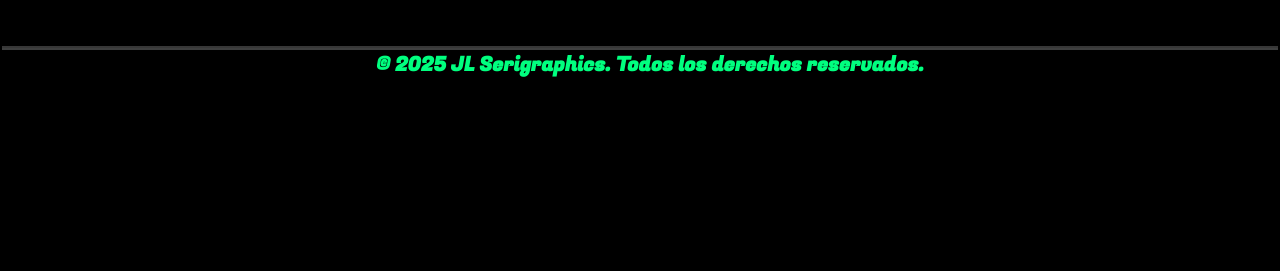
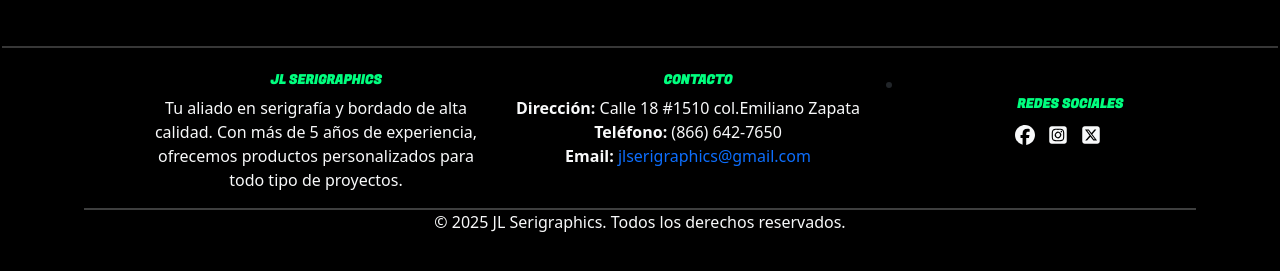
Before and after one commit to luis920/jlserigraphics, a React (Vite) app: page /catalogo in a window 1280 px wide. Shown: the part 503-774 px from the top of the page. Built offline with nearby package versions, Linux system fonts and the light colour scheme.

Commit message:
add icon of social media

```diff
--- a/package.json
+++ b/package.json
@@ -11,6 +11,7 @@
   },
   "dependencies": {
     "@fortawesome/fontawesome-svg-core": "^6.7.2",
+    "@fortawesome/free-brands-svg-icons": "^6.7.2",
     "@fortawesome/free-solid-svg-icons": "^6.7.2",
     "@fortawesome/react-fontawesome": "^0.2.2",
     "axios": "^1.8.2",
--- a/src/Frontend/Components/Footer.jsx
+++ b/src/Frontend/Components/Footer.jsx
@@ -1,14 +1,21 @@
+import { FontAwesomeIcon } from "@fortawesome/react-fontawesome";
+
+import {
+  faFacebook,
+  faSquareInstagram,
+  faSquareXTwitter,
+} from "@fortawesome/free-brands-svg-icons";
 import "../Styles/Footer.css";
 const Footer = () => {
   return (
     <>
       <hr className="mt-5" />
-      {/* <footer className=" text-dark py-4">
+      <footer className=" text-dark py-4">
         <div className="container">
-          <div className="row">
-            <div className="col-12 col-md-4">
-              <h5 className="text-light">JL Serigraphics</h5>
-              <p>
+          <div className="row col-md-12 mx-5">
+            <div className="col-12 col-md-4 ">
+              <h5 className=" title-footer text-center ">JL SERIGRAPHICS</h5>
+              <p className="text-light text-center">
                 Tu aliado en serigrafía y bordado de alta calidad. Con más de 5
                 años de experiencia, ofrecemos productos personalizados para
                 todo tipo de proyectos.
@@ -16,33 +23,39 @@ const Footer = () => {
             </div>
 
             <div className="col-12 col-md-4">
-              <h5 className="text-light">Contacto</h5>
-              <ul className="list-unstyled">
+              <h5 className=" title-footer text-center ">CONTACTO</h5>
+              <ul className="list-unstyled text-center text-light">
                 <li>
-                  <strong>Dirección:</strong> Calle Ficticia 123, Ciudad, País
+                  <strong>Dirección:</strong> Calle 18 #1510 col.Emiliano Zapata
                 </li>
                 <li>
-                  <strong>Teléfono:</strong> (123) 456-7890
+                  <strong>Teléfono:</strong> (866) 642-7650
                 </li>
                 <li>
                   <strong>Email:</strong>{" "}
                   <a
-                    href="mailto:info@jlserigraphics.com"
+                    href="mailto:jlserigraphics@gmail.com"
                     className=" text-decoration-none"
                   >
-                    info@jlserigraphics.com
+                    jlserigraphics@gmail.com
                   </a>
                 </li>
+              </ul>
+            </div>
+            <div className="col-12 col-md-4 ">
               <li>
-                  <strong>Redes sociales:</strong>
+                <h5 className=" title-footer text-center ">REDES SOCIALES</h5>
               </li>
-                <ul className="list-inline">
+              <ul className="list-inline text-center">
                 <li className="list-inline-item">
                   <a
                     href="https://facebook.com/jlserigraphics"
                     className="text-decoration-none"
                   >
-                      Facebook
+                    <FontAwesomeIcon
+                      className="icon-sidebar text-light"
+                      icon={faFacebook}
+                    />
                   </a>
                 </li>
                 <li className="list-inline-item">
@@ -50,7 +63,10 @@ const Footer = () => {
                     href="https://instagram.com/jlserigraphics"
                     className=" text-decoration-none"
                   >
-                      Instagram
+                    <FontAwesomeIcon
+                      className="icon-sidebar text-light"
+                      icon={faSquareInstagram}
+                    />
                   </a>
                 </li>
                 <li className="list-inline-item">
@@ -58,21 +74,23 @@ const Footer = () => {
                     href="https://twitter.com/jlserigraphics"
                     className=" text-decoration-none"
                   >
-                      Twitter
+                    <FontAwesomeIcon
+                      className="icon-sidebar text-light"
+                      icon={faSquareXTwitter}
+                    />
                   </a>
                 </li>
               </ul>
-              </ul>
             </div>
-          </div> */}
+          </div>
 
           <hr className="border-light" />
 
-      <div className="text-center">
+          <div className="text-center text-light">
             <p>&copy; 2025 JL Serigraphics. Todos los derechos reservados.</p>
           </div>
-      {/* </div> */}
-      {/* </footer> */}
+        </div>
+      </footer>
     </>
   );
 };
--- a/src/Frontend/Pages/Catalog.jsx
+++ b/src/Frontend/Pages/Catalog.jsx
@@ -16,7 +16,7 @@ const Catalog = () => {
       <h1 className=" title text-center ">NUESTROS PRODUCTOS</h1>
       {productos.map((item) => (
         <div key={item.id} className="book">
-          <p>{item.descripcion}</p>
+          <p className="descripcionDelProducto">{item.descripcion}</p>
           <div className="cover">
             <img className="img-catalog" src={item.imagen} alt="playera" />
           </div>
--- a/src/Frontend/Styles/Catalog.css
+++ b/src/Frontend/Styles/Catalog.css
@@ -65,7 +65,7 @@
   transform: rotatey(-100deg);
 }
 
-p {
+.descripcionDelProducto {
   font-size: 20px;
   font-weight: bolder;
   font-family: "Fugaz One", sans-serif;
--- a/src/Frontend/Styles/Footer.css
+++ b/src/Frontend/Styles/Footer.css
@@ -1,3 +1,10 @@
 text-footer {
   color: rgb(131, 124, 124);
 }
+.title-footer {
+  font-size: 13px;
+  font-weight: bolder;
+  font-family: "Fugaz One", sans-serif;
+  margin-left: 20px;
+  color: #00ff7f;
+}
```
Also changed, not shown: 1 other file (tests, documents, lock files or other folders). Lines whose indentation alone changed are shown as unchanged.
